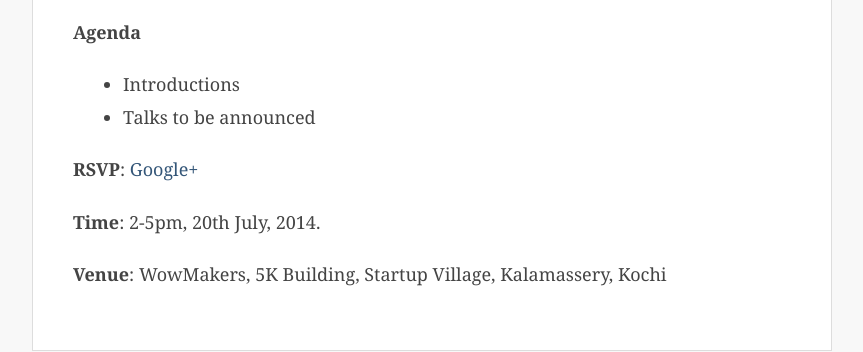
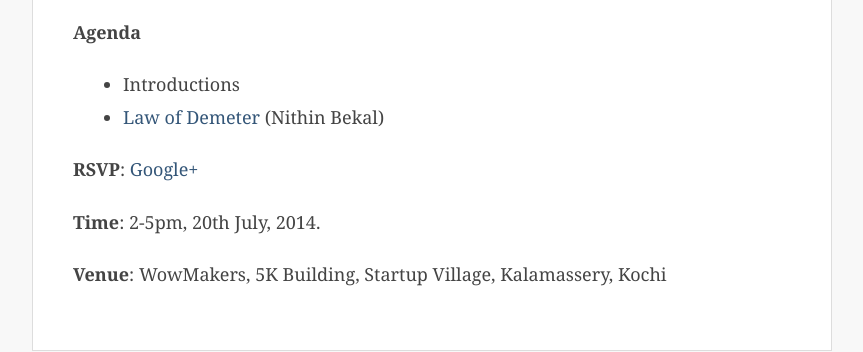
Before and after one commit to krug/krug.github.io, a Jekyll site: the page built from _posts/2014-07-20-jul-2014-meetup.md, in a window 1280 px wide. Shown: the part 163-515 px from the top of the page, without its empty margins (208-1071 px from the left). Built offline with Jekyll 4.4.1, drawn with Linux system fonts in a browser that asks for light colours.

Commit message:
Update 2014-07-20-jul-2014-meetup.md

```diff
--- a/_posts/2014-07-20-jul-2014-meetup.md
+++ b/_posts/2014-07-20-jul-2014-meetup.md
@@ -8,7 +8,7 @@
 # Agenda
 
 * Introductions
-* Talks to be announced
+* [Law of Demeter](http://slides.nithinbekal.com/demeter/) (Nithin Bekal)
 
 **RSVP**: [Google+](https://plus.google.com/events/c07cm1b4k82kjjd2uv906u51jn8?authkey=COjk5sW1-ci5mAE)
 
```
